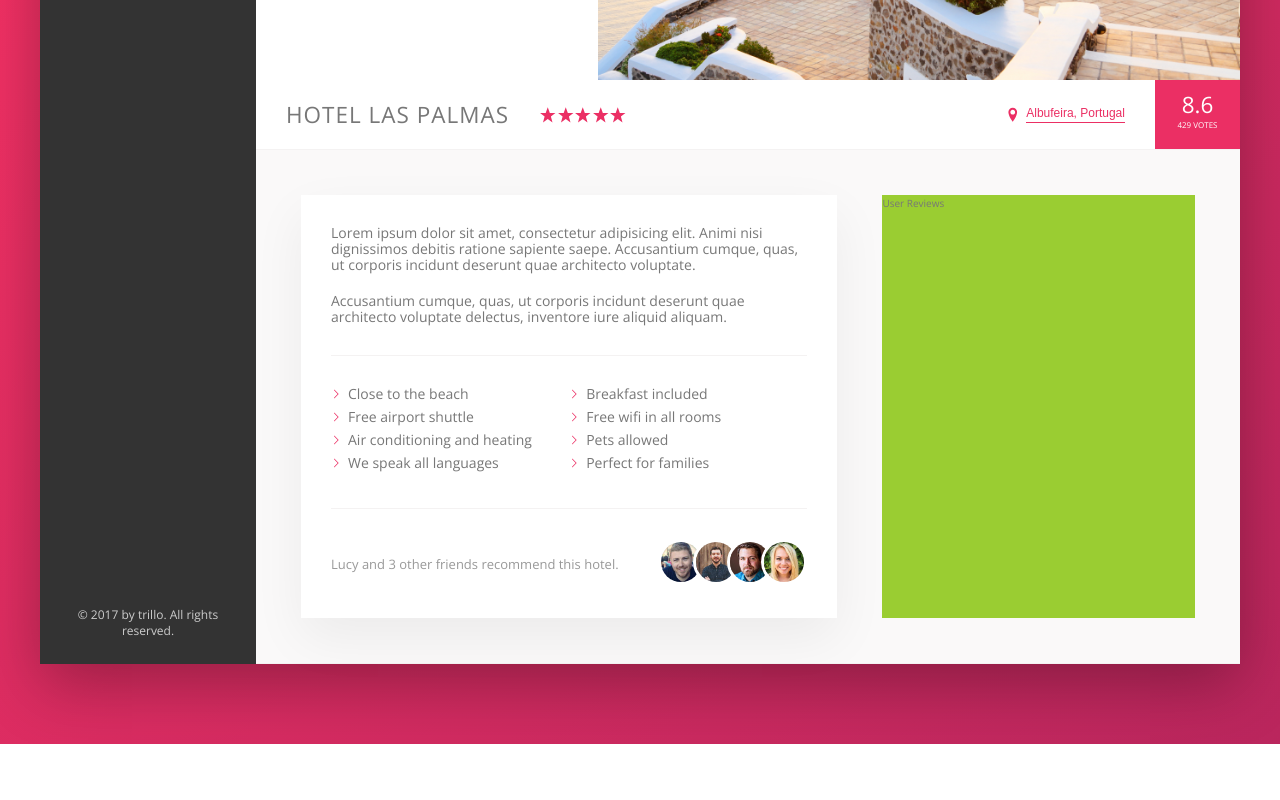
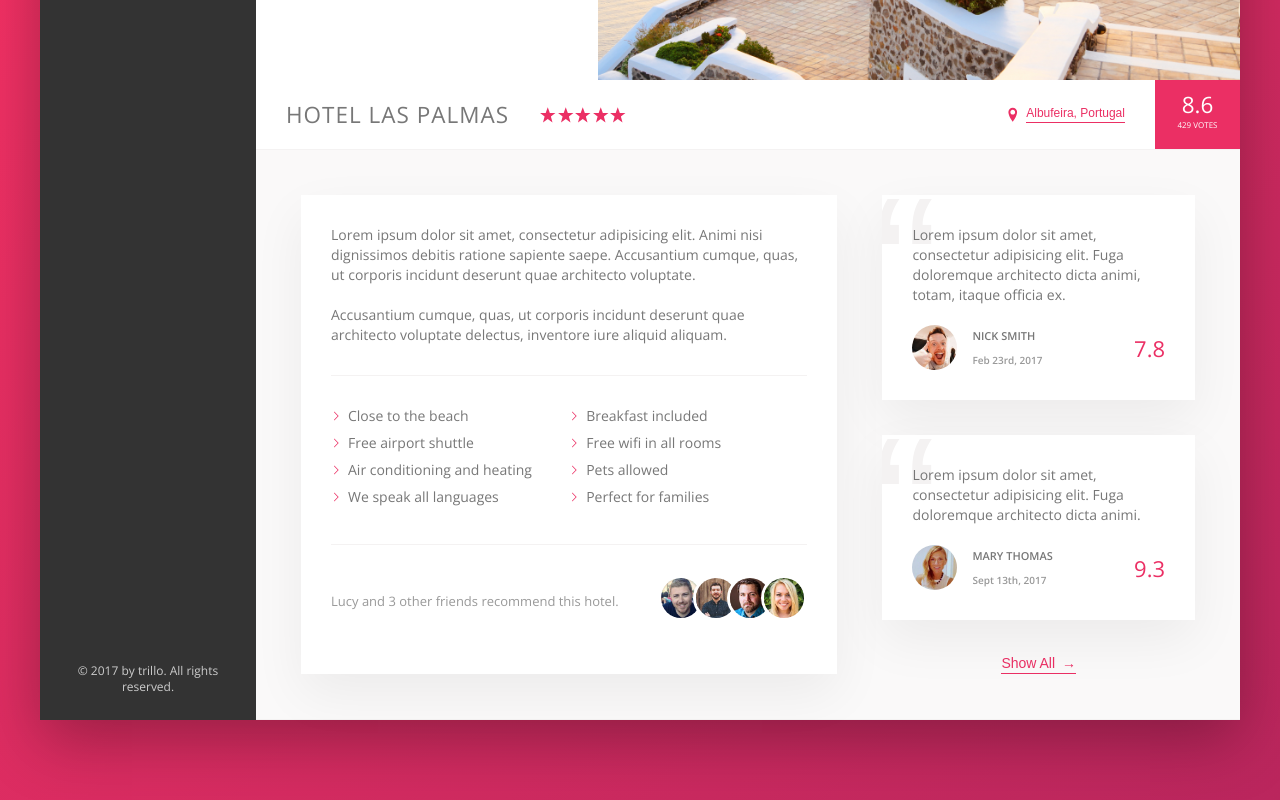
Before and after one commit to miketabb33/Trillo, a website: page index.html in a window 1280 px wide. Shown: the part 455-1255 px from the top of the page. Before the commit the page ends 1199 px from the top, so only its background shows below. Drawn offline with nearby package versions, Linux system fonts and the light colour scheme.

Commit message:
Add use reviews section

```diff
--- a/index.html
+++ b/index.html
@@ -185,7 +185,47 @@
                 </div>
               </div>
             </div>
-            <div class="user-reviews">User Reviews</div>
+            <div class="user-reviews">
+              <figure class="review">
+                <blockquote class="review__text">
+                  Lorem ipsum dolor sit amet, consectetur adipisicing elit. Fuga
+                  doloremque architecto dicta animi, totam, itaque officia ex.
+                </blockquote>
+                <figcaption class="review__user">
+                  <img
+                    src="img/user-1.jpg"
+                    alt="User 1"
+                    class="review__photo"
+                  />
+                  <div class="review__user-box">
+                    <p class="review__user-name">Nick Smith</p>
+                    <p class="review__user-date">Feb 23rd, 2017</p>
+                  </div>
+                  <div class="review__user-rating">7.8</div>
+                </figcaption>
+              </figure>
+              <figure class="review">
+                <blockquote class="review__text">
+                  Lorem ipsum dolor sit amet, consectetur adipisicing elit. Fuga
+                  doloremque architecto dicta animi.
+                </blockquote>
+                <figcaption class="review__user">
+                  <img
+                    src="img/user-2.jpg"
+                    alt="User 2"
+                    class="review__photo"
+                  />
+                  <div class="review__user-box">
+                    <p class="review__user-name">Mary Thomas</p>
+                    <p class="review__user-date">Sept 13th, 2017</p>
+                  </div>
+                  <div class="review__user-rating">9.3</div>
+                </figcaption>
+              </figure>
+              <button class="button-inline">
+                Show All <span>&rarr;</span>
+              </button>
+            </div>
           </div>
         </main>
       </div>
--- a/sass/_components.scss
+++ b/sass/_components.scss
@@ -269,8 +269,17 @@
   cursor: pointer;
   transition: all 0.2s;
 
+  & span {
+    margin-left: 3px;
+    transition: margin-left 0.2s;
+  }
+
   &:hover {
     color: var(--color-grey-dark-1);
+
+    & span {
+      margin-left: 8px;
+    }
   }
 
   &:focus {
@@ -359,3 +368,72 @@
     }
   }
 }
+
+///////////////////////
+// Reviews
+
+.review {
+  background-color: white;
+  box-shadow: var(--shadow-light);
+  padding: 3rem;
+  margin-bottom: 3.5rem;
+  position: relative;
+  overflow: hidden;
+
+  &__text {
+    margin-bottom: 2rem;
+    z-index: 10;
+    position: relative;
+  }
+
+  &__user {
+    display: flex;
+    align-items: center;
+  }
+
+  &__photo {
+    height: 4.5rem;
+    width: 4.5rem;
+    border-radius: 50%;
+    margin-right: 1.5rem;
+  }
+
+  &__user-box {
+    margin-right: auto;
+    display: flex;
+    flex-direction: column;
+    justify-content: space-between;
+  }
+
+  &__user-name {
+    text-transform: uppercase;
+    font-weight: 600;
+    font-size: 1.1rem;
+    margin-bottom: 0.4rem;
+  }
+
+  &__user-date {
+    font-size: 1rem;
+    font-weight: 600;
+    color: var(--color-grey-dark-3);
+  }
+
+  &__user-rating {
+    font-size: 2.2rem;
+    color: var(--color-primary);
+    font-weight: 300;
+  }
+
+  &::before {
+    content: '\201C';
+    font-family: sans-serif;
+    font-size: 20rem;
+    line-height: 1;
+    color: var(--color-grey-light-2);
+
+    position: absolute;
+    top: -2.75rem;
+    left: -1rem;
+    z-index: 1;
+  }
+}
--- a/sass/_layout.scss
+++ b/sass/_layout.scss
@@ -40,6 +40,8 @@
   padding: 4.5rem;
   background-color: var(--color-grey-light-1);
   border-bottom: var(--line);
+  font-size: 1.4rem;
+  line-height: 2rem;
 }
 
 .description {
@@ -48,10 +50,11 @@
   flex: 0 0 60%;
   margin-right: 4.5rem;
   padding: 3rem;
-  font-size: 1.4rem;
 }
 
 .user-reviews {
-  background-color: yellowgreen;
   flex: 1;
+  display: flex;
+  flex-direction: column;
+  align-items: center;
 }
```
Also changed, not shown: css/style.css.
